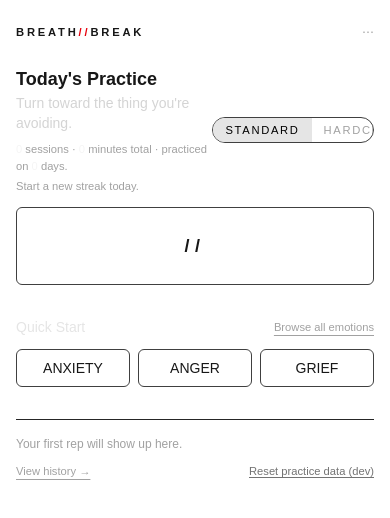
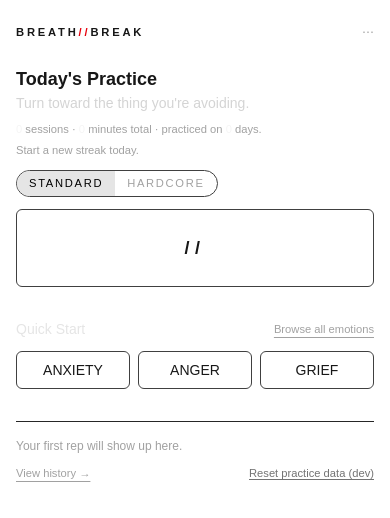
Before and after one commit to lute-christo/breath-break-app, a Next.js app: page / in a window 390 px wide. Shown: the top 518 px of the page. Built offline with nearby package versions, Linux system fonts and the light colour scheme.

Commit message:
Improve mobile header layout

```diff
--- a/app/page.tsx
+++ b/app/page.tsx
@@ -70,8 +70,9 @@ export default function HomePage() {
 
       {/* Today’s Practice + Mode Toggle */}
       <section className="space-y-3">
-        <div className="flex items-center justify-between">
-          <div>
+        <div className="flex flex-col gap-3 sm:flex-row sm:items-start sm:justify-between">
+          {/* Left: title + copy + stats */}
+          <div className="min-w-0">
             <h1 className="text-lg font-semibold">Today&apos;s Practice</h1>
             <p className="text-sm text-neutral-300">
               Turn toward the thing you&apos;re avoiding.
@@ -79,7 +80,7 @@ export default function HomePage() {
 
             {!loading && summary && (
               <div className="mt-2 text-[0.7rem] text-neutral-400 space-y-1">
-                <p>
+                <p className="break-words">
                   <span className="font-mono text-neutral-100">
                     {totalSessions}
                   </span>{" "}
@@ -116,8 +117,9 @@ export default function HomePage() {
             )}
           </div>
 
-          {/* Mode toggle */}
-          <div className="flex items-center text-[0.7rem] border border-neutral-700 rounded-full overflow-hidden">
+          {/* Right: mode toggle pill */}
+          <div className="flex justify-start sm:justify-end">
+            <div className="inline-flex items-center text-[0.7rem] border border-neutral-700 rounded-full overflow-hidden shrink-0">
               <button
                 onClick={() => setMode("standard")}
                 className={`px-3 py-1 uppercase tracking-[0.15em] ${
@@ -140,14 +142,14 @@ export default function HomePage() {
               </button>
             </div>
           </div>
+        </div>
 
         <BreathButton mode={mode} />
-         <InstallPrompt />
       </section>
 
       {/* Quick start + catalog link */}
       <section className="space-y-3">
-        <div className="flex items-center justify-between">
+        <div className="flex items-center justify-between gap-2">
           <h2 className="text-sm font-medium text-neutral-200">Quick Start</h2>
 
           <button
```
Lines whose indentation alone changed are shown as unchanged.
